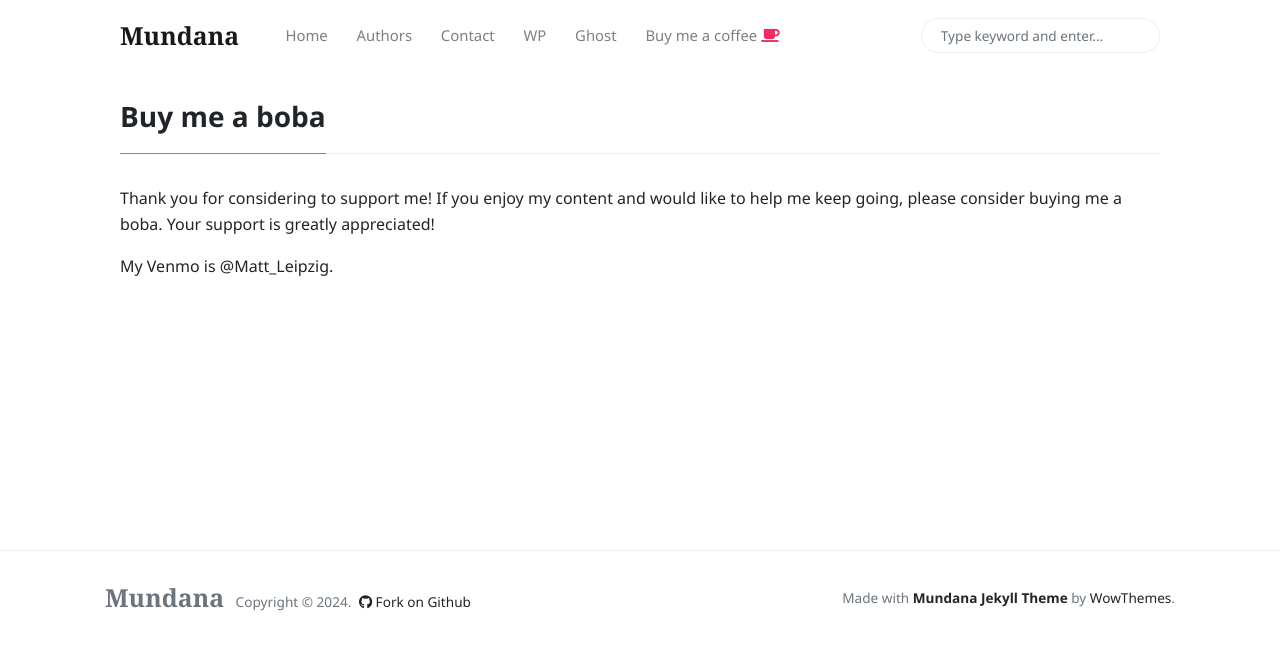
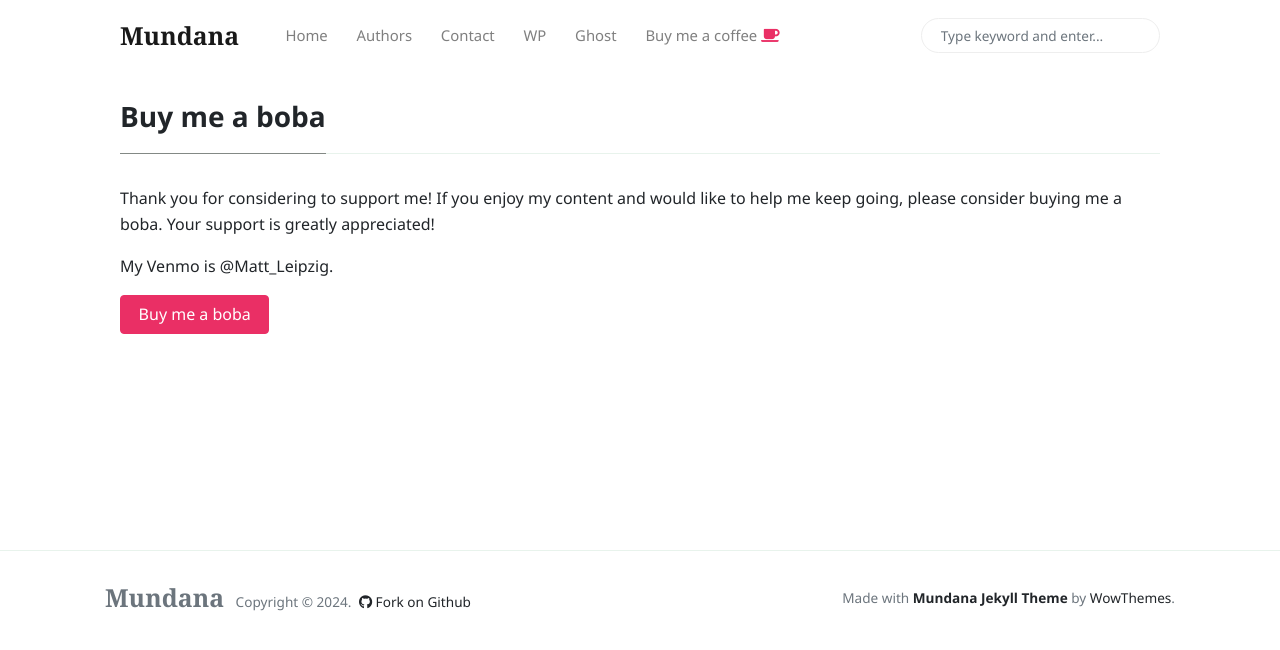
Before and after one commit to mleipzig/mleipzig.github.io, a Jekyll site: the page built from _pages/buy-me-a-coffee.md, in a window 1280 px wide. Shown: the top 650 px of the page. Built offline with Jekyll 4.4.1, drawn with Linux system fonts in a browser that asks for light colours; nearby versions of some CDN libraries.

Commit message:
buy me a boba

```diff
--- a/_pages/buy-me-a-coffee.md
+++ b/_pages/buy-me-a-coffee.md
@@ -6,3 +6,5 @@
 Thank you for considering to support me! If you enjoy my content and would like to help me keep going, please consider buying me a boba. Your support is greatly appreciated!
 
 My Venmo is @Matt_Leipzig.
+
+<a class="btn btn-danger" href="https://www.wowthemes.net/donate/">Buy me a boba</a>
```
Also changed, not shown: 1 other file.
